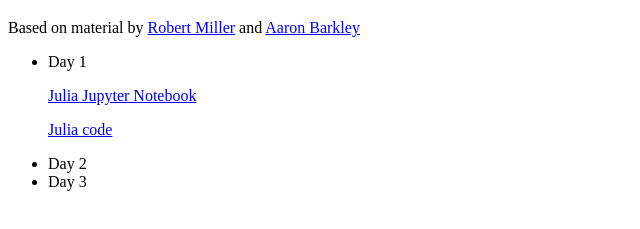
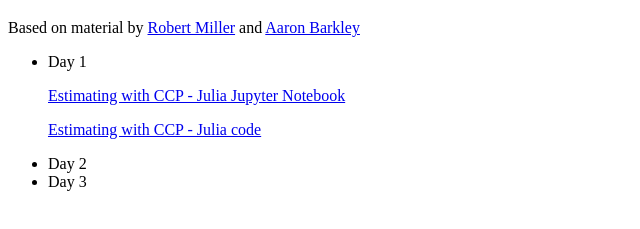
Before and after one commit to gaston-mullin/kuleuven-code, a plain HTML site: page teaching.html in a window 1280 px wide. Shown: the part 61-290 px from the top of the page, without its empty margins (0-640 px from the left). Drawn offline with Linux system fonts and the light colour scheme.

Commit message:
Update teaching.html

```diff
--- a/teaching.html
+++ b/teaching.html
@@ -7,8 +7,8 @@
 
  <ul>
   <li>Day 1</li>
-<p><a href="https://github.com/gmullin-tiu/gmullin-tiu.github.io/blob/6f87cf11ef138d6b8d5865600a80931f1120408f/Day1%20-%20BusEngine.ipynb" download>Julia Jupyter Notebook</a></p>
-<p><a href="https://github.com/gmullin-tiu/gmullin-tiu.github.io/blob/93b512a1dcdb218f08df22b638f6c9fe51185f7a/Day%201%20-%20BusEngine.jl" download>Julia code</a></p>
+<p><a href="https://github.com/gmullin-tiu/gmullin-tiu.github.io/blob/6f87cf11ef138d6b8d5865600a80931f1120408f/Day1%20-%20BusEngine.ipynb" download>Estimating with CCP - Julia Jupyter Notebook</a></p>
+<p><a href="https://github.com/gmullin-tiu/gmullin-tiu.github.io/blob/93b512a1dcdb218f08df22b638f6c9fe51185f7a/Day%201%20-%20BusEngine.jl" download>Estimating with CCP - Julia code</a></p>
   <li>Day 2</li>
   <li>Day 3</li>
 </ul>
```
